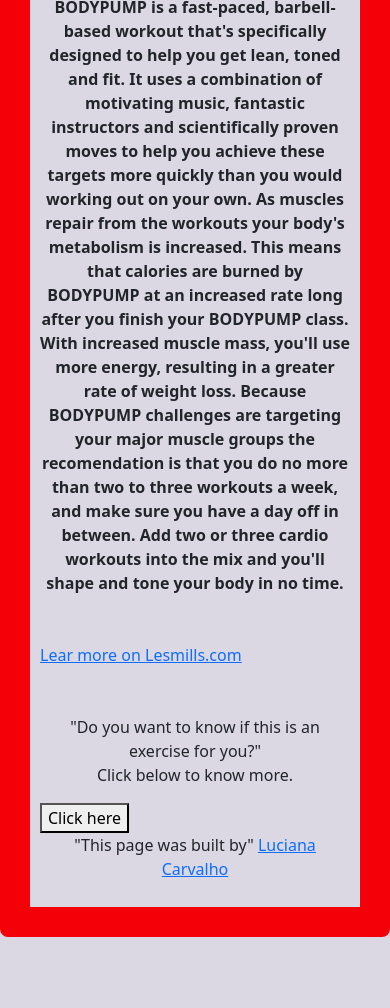
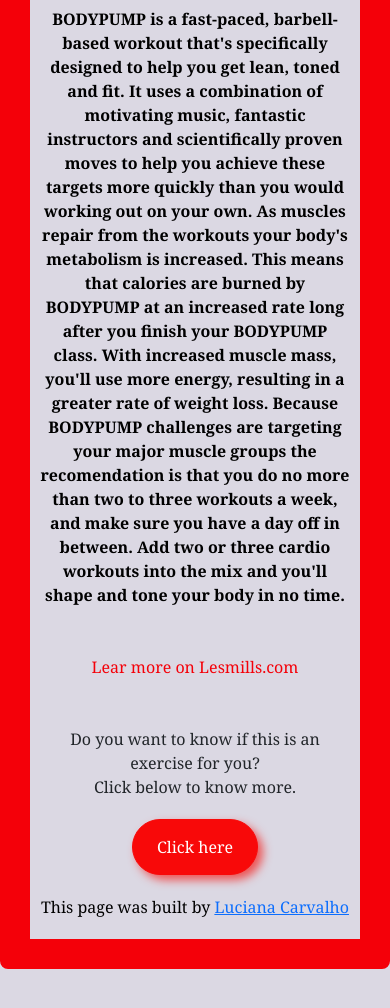
Before and after one commit to Luniau/Bodypump-project, a plain HTML site: page index.html in a window 390 px wide. Shown: the part 742-1750 px from the top of the page. Before the commit the page ends 1727 px from the top, so only its background shows below. Drawn offline with nearby package versions, Linux system fonts and the light colour scheme.

Commit message:
made the website responsive

```diff
--- a/css/style.css
+++ b/css/style.css
@@ -23,7 +23,60 @@ img {
     max-width: 100%;
     border-radius: 10px;
   }
+  p {
+    font-family: Cambria, Cochin, Georgia, Times, "Times New Roman", serif;
+    text-align: center;
+    color: black;
+    line-height: 1.5;
+    display: block;
+    margin: 20px 0 10px;
+    padding: 0;
+  }
 
+  .learn-more {
+    font-family: Cambria, Cochin, Georgia, Times, "Times New Roman", serif;
+    display: block;
+    margin-top: 8px;
+    text-decoration: none;
+    color: #f40009;
+  }
+  .learn-more:hover {
+    text-decoration: underline;
+  }
+  div {
+    font-family: Cambria, Cochin, Georgia, Times, "Times New Roman", serif;
+    text-align: center;
+    text-size-adjust: 18px;
+  }
+  .question {
+    display: block;
+    text-align: center;
+  }
+  button {
+    font-family: Cambria, Cochin, Georgia, Times, "Times New Roman", serif;
+    display: block;
+    margin: 20px auto;
+    border: 1px solid #f80909;
+    background: #f80909;
+    color: rgb(255, 255, 255);
+    font-size: 16px;
+    line-height: 22px;
+    padding: 16px 24px;
+    border-radius: 30px;
+    transition: all 300ms ease-in-out;
+    box-shadow: 5px 5px 10px #ee5454;
+    cursor: pointer;
+  }
+  button:hover {
+    background: #dbd8e3;
+    color: #f80909;
+    border: 1px solid #f80909;
+  }
+  .developer {
+    font-family: Cambria, Cochin, Georgia, Times, "Times New Roman", serif;
+    display: block;
+    text-align: center;
+  }
 .content-box {
     background-color: #dbd8e3;
       }
@@ -34,3 +87,10 @@ margin: 0 auto;
     border-radius: 8px;
     border-width: 30px;
     }
+    @media (max-width: 900px) {
+        h1 {
+            font-size: 44px;
+            line-height: 1.5;
+
+        }
+    }
--- a/index.html
+++ b/index.html
@@ -29,11 +29,11 @@
         body in no time.
     </strong>
     </p>
-    <a href="https://www.lesmills.com" target="_blank" >Lear more on Lesmills.com</a>
-    <p class="text-center mt-5">"Do you want to know if this is an exercise for you?" <br>
-    Click below to know more. </p>
+    <a href="https://www.lesmills.com" target="_blank" class="learn-more" >Lear more on Lesmills.com</a>
+    <div class="question text-center mt-5">Do you want to know if this is an exercise for you? <br>
+    Click below to know more. </div>
     <button >Click here</button>
-    <p class="developer text-center"> "This page was built by" <a href="https://precious-otter-6afb15.netlify.app/work.html" target="_blank"> Luciana Carvalho</a></p>
+    <p class="developer text-center"> This page was built by <a href="https://precious-otter-6afb15.netlify.app/work.html" target="_blank"> Luciana Carvalho</a></p>
     </div>
 
 
```
